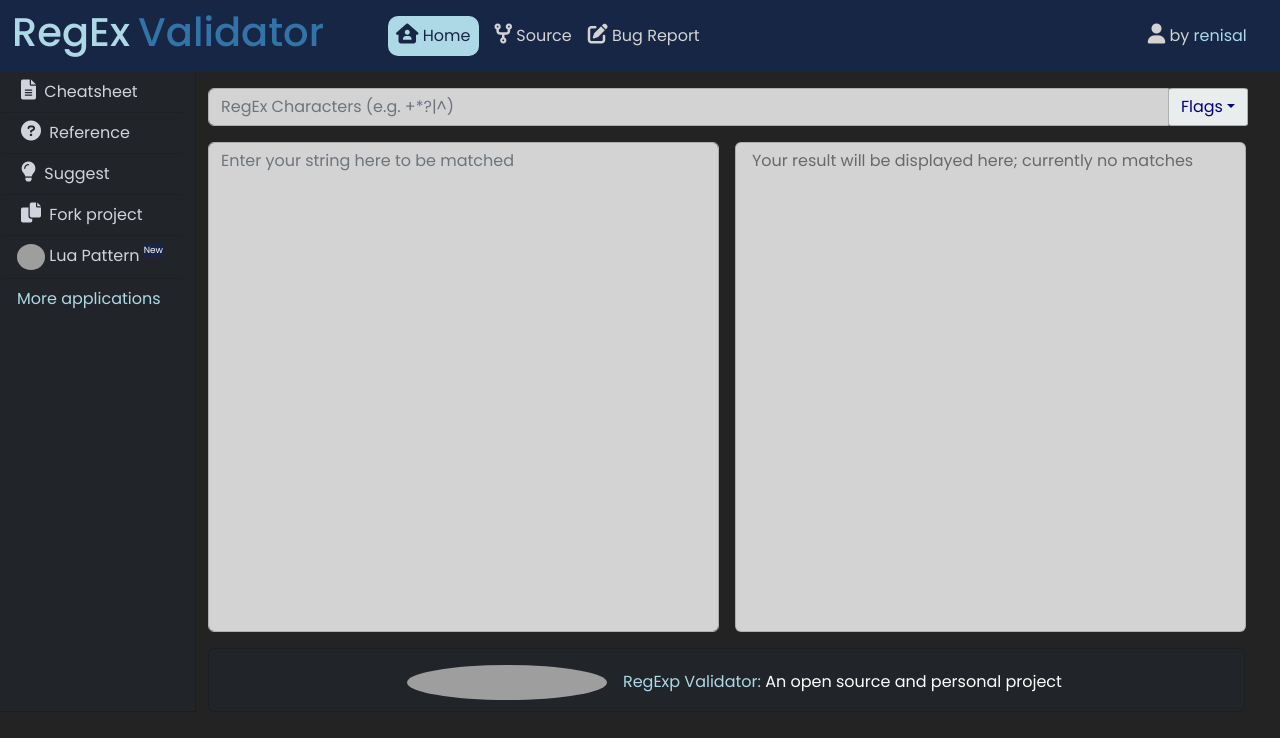
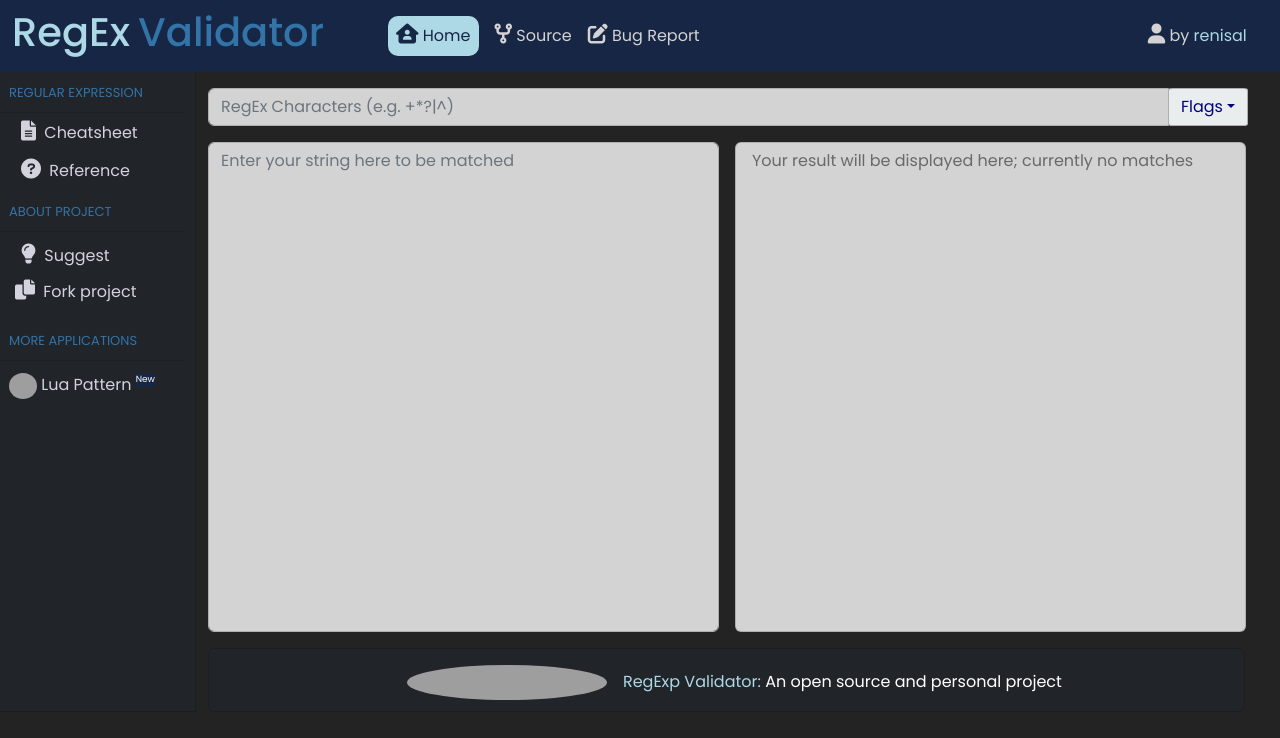
Before and after one commit to iamreiyn/regex-validator, a React (Create React App) app: page / in a window 1280 px wide. Shown: the top 738 px of the page. Built offline with nearby package versions, Linux system fonts and the light colour scheme; grey boxes are pictures that could not be loaded.

Commit message:
Improved sidebar menu

```diff
--- a/public/index.html
+++ b/public/index.html
@@ -10,7 +10,7 @@
       content="A regular expressions validating & testing application"
     />
     <link rel="apple-touch-icon" href="%PUBLIC_URL%/logo192.png" />
-    <link rel="manifest" href="%PUBLIC_URL%/manifest.json" />
+    <link rel="manifest" href="%PUBLIC_URL%/site.webmanifest" />
     <link
       href="https://cdn.jsdelivr.net/npm/bootstrap@5.2.0-beta1/dist/css/bootstrap.min.css"
       rel="stylesheet"
--- a/src/components/Main.jsx
+++ b/src/components/Main.jsx
@@ -118,9 +118,19 @@
           }}
         >
           <ul className="list-group list-group-flush">
+          <li
+              className="list-group-item text-white"
+              style={{ backgroundColor: "#212529"}}
+            >
+              <label
+                style={{color: "#3273a8", fontSize: "13px", marginLeft: "-8px" }}
+              >
+                REGULAR EXPRESSION
+              </label>
+            </li>
             <li
-              className="list-group-item text-white"
-              style={{ backgroundColor: "#212529", color: "d3d3d3" }}
+              className="mx-3 my-2 text-white"
+              style={{ backgroundColor: "#212529", color: "d3d3d3", listStyle: "none" }}
             >
               <a
                 target="_blank"
@@ -136,8 +146,8 @@
               </a>
             </li>
             <li
-              className="list-group-item text-white"
-              style={{ backgroundColor: "#212529", color: "d3d3d3" }}
+              className="mx-3 text-white"
+              style={{marginTop: "6px", backgroundColor: "#212529", color: "d3d3d3", listStyle: "none" }}
             >
               <a
                 target="_blank"
@@ -152,9 +162,21 @@
                 Reference
               </a>
             </li>
+
             <li
-              className="list-group-item text-white"
-              style={{ backgroundColor: "#212529", color: "d3d3d3" }}
+              className="list-group-item text-white my-2"
+              style={{ backgroundColor: "#212529"}}
+            >
+              <label
+                style={{ color: "#3273a8", fontSize: "13px", marginLeft: "-8px" }}
+              >
+                ABOUT PROJECT
+              </label>
+            </li>
+
+            <li
+              className="text-white mx-3 my-1"
+              style={{listStyle: "none", backgroundColor: "#212529", color: "d3d3d3" }}
             >
               <a
                 target="_blank"
@@ -170,8 +192,8 @@
               </a>
             </li>
             <li
-              className="list-group-item text-white"
-              style={{ backgroundColor: "#212529", color: "d3d3d3" }}
+              className="text-white my-2"
+              style={{marginLeft: "10px", listStyle: "none", backgroundColor: "#212529", color: "d3d3d3" }}
             >
               <a
                 target="_blank"
@@ -183,9 +205,21 @@
                 Fork project
               </a>
             </li>
+
             <li
-              className="list-group-item text-white"
-              style={{ backgroundColor: "#212529", color: "d3d3d3" }}
+              className="list-group-item text-white my-2"
+              style={{ backgroundColor: "#212529"}}
+            >
+              <label
+                style={{ color: "#3273a8", fontSize: "13px", marginLeft: "-8px" }}
+              >
+                MORE APPLICATIONS
+              </label>
+            </li>
+
+            <li
+              className="text-white mx-2 my-1"
+              style={{listStyle: "none", backgroundColor: "#212529", color: "d3d3d3" }}
             >
               <a
                 target="_blank"
@@ -203,22 +237,16 @@
               </a>
               <label className="badgeCustom">New</label>
             </li>
-            <li
-              className="list-group-item text-white"
-              style={{ backgroundColor: "#212529", color: "d3d3d3" }}
-            >
-              <a
-                target="_blank"
-                rel="noreferrer"
-                href="https://github.com/renisal?tab=repositories"
-                alt="_"
-                style={{ color: "lightblue" }}
-              >
-                More applications
-              </a>
-            </li>
+
           </ul>
+
+
+
+
         </div>
+
+
+
 
         <div className="container col">
           <div style={{ width: "65rem" }} className="input-group mb-3 my-3">
--- a/src/index.css
+++ b/src/index.css
@@ -36,7 +36,6 @@
   bottom: 8px;
 }
 
-
 /* Classes */
 
 .active {
```
Also changed, not shown: public/favicon_info.txt (renamed from public/about.txt), public/manifest.json (deleted), public/site.webmanifest. Lines whose indentation alone changed are shown as unchanged.
